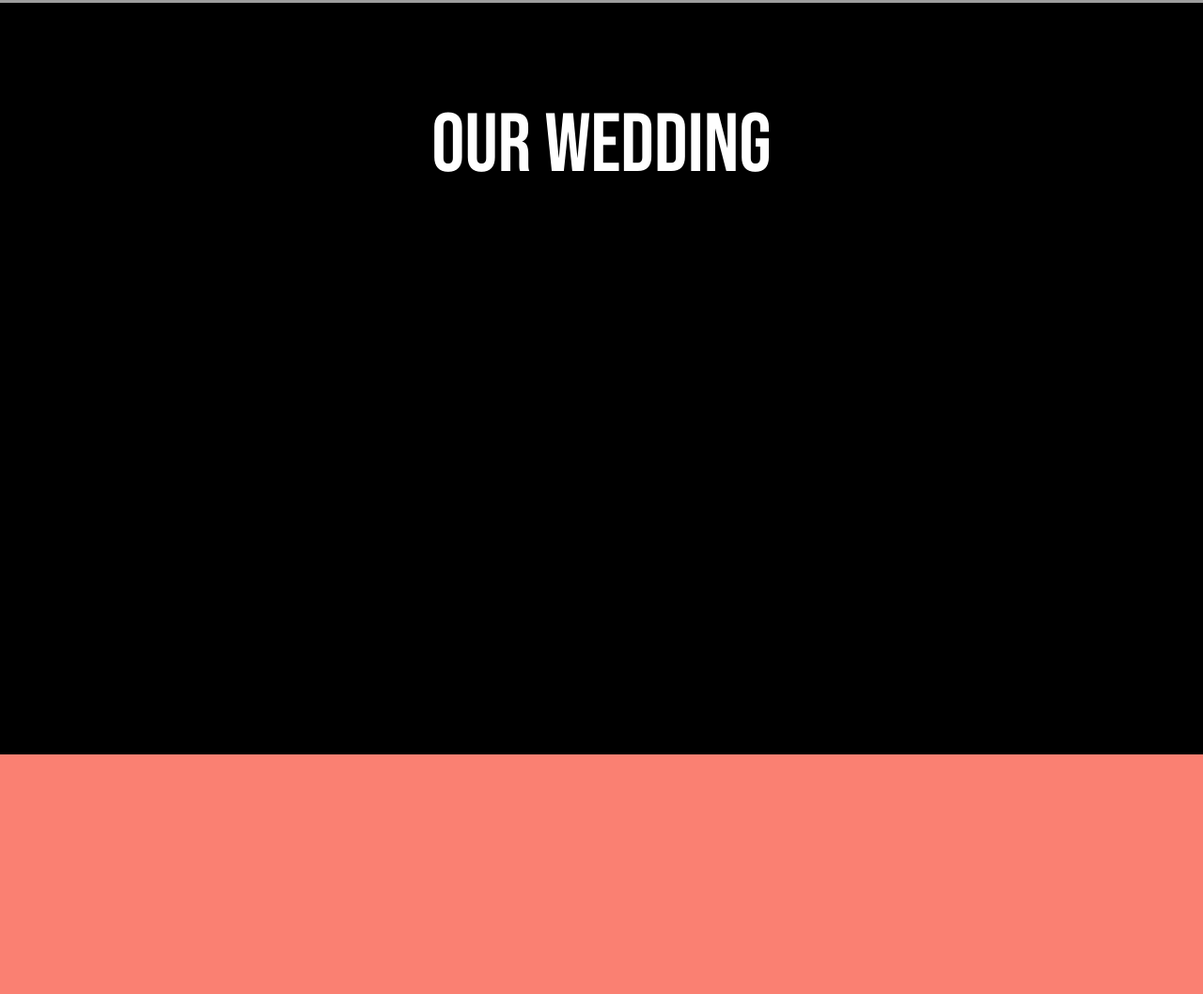
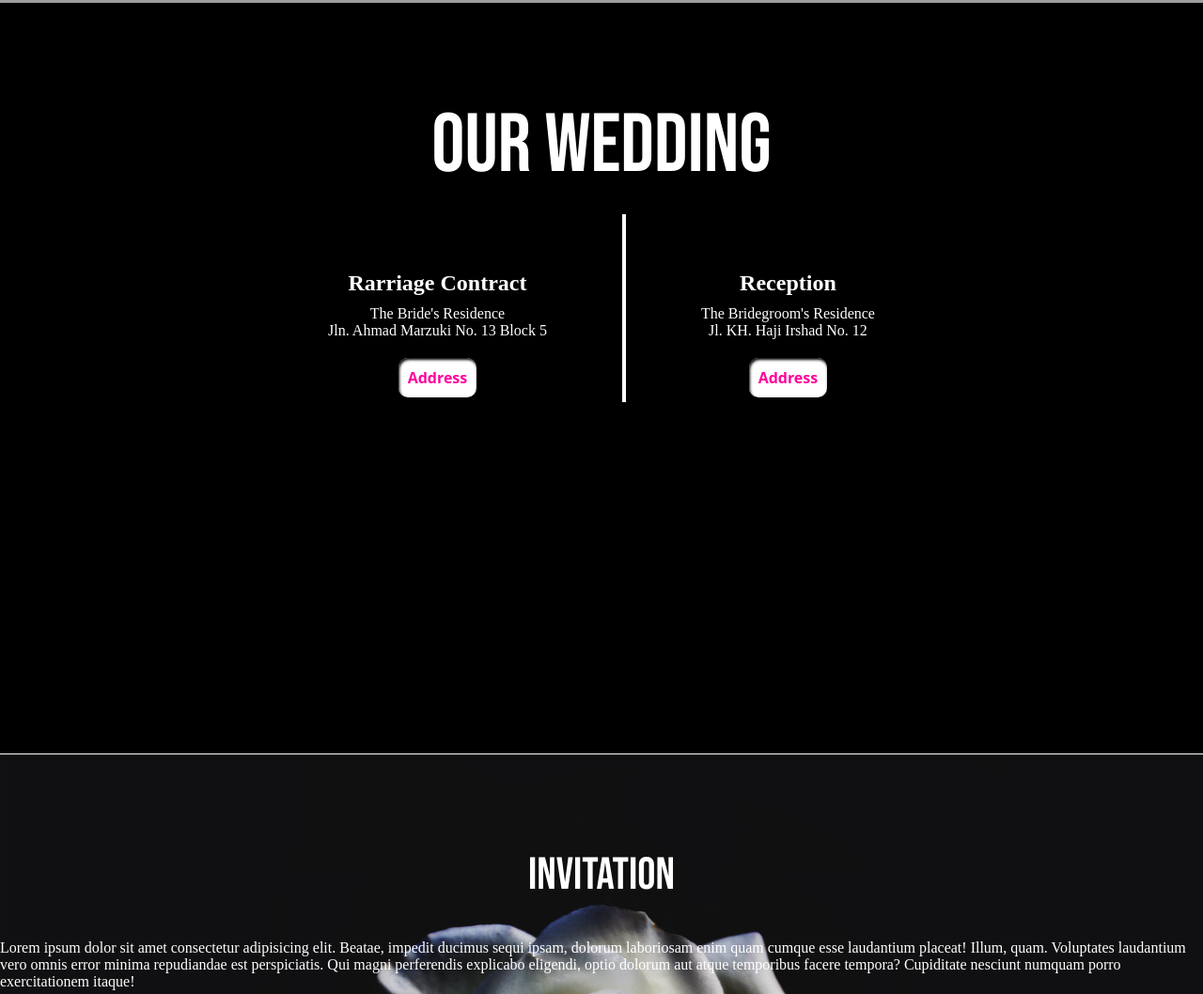
Before and after one commit to andikadirmayuda/Website-Undangan-Pernikahan, a plain HTML site: page index.html in a window 1280 px wide. Shown: the part 797-1855 px from the top of the page at 94% size. Drawn offline with Linux system fonts and the light colour scheme; grey boxes are pictures that could not be loaded.

Commit message:
Second
Address And Invitation

```diff
--- a/index.html
+++ b/index.html
@@ -16,7 +16,7 @@
       <div class="nav">
         <a href="#">Home</a>
         <a href="#about">About</a>
-        <a href="#">Address</a>
+        <a href="#address">Address</a>
         <a href="#">Contact</a>
       </div>
     </section>
@@ -30,7 +30,34 @@
     </section>
 
     <section class="about">
-      <div id="about"><h1>Our Wedding</h1></div>
+      <div id="about">
+        <h1>Our Wedding</h1>
+      </div>
+      <div class="container-about">
+        <div class="left-content">
+          <!-- Konten tampilan kiri di sini -->
+          <h2>Rarriage Contract</h2>
+          <p>The Bride's Residence<br />Jln. Ahmad Marzuki No. 13 Block 5</p>
+          <a href="#address">Address</a>
+        </div>
+        <div class="center-line"></div>
+        <div class="right-content">
+          <!-- Konten tampilan kanan di sini -->
+          <h2>Reception</h2>
+          <p>The Bridegroom's Residence <br />Jl. KH. Haji Irshad No. 12</p>
+          <a href="#address">Address</a>
+        </div>
+      </div>
+    </section>
+
+    <section class="main">
+      <div class="main-1" id="address">
+        <h1>Invitation</h1>
+        <p>
+          Lorem ipsum dolor sit amet consectetur adipisicing elit. Beatae, impedit ducimus sequi ipsam, dolorum laboriosam enim quam cumque esse laudantium placeat! Illum, quam. Voluptates laudantium vero omnis error minima repudiandae est
+          perspiciatis. Qui magni perferendis explicabo eligendi, optio dolorum aut atque temporibus facere tempora? Cupiditate nesciunt numquam porro exercitationem itaque!
+        </p>
+      </div>
     </section>
   </body>
 </html>
--- a/style.css
+++ b/style.css
@@ -33,7 +33,7 @@ a {
   right: 0;
   position: fixed;
   height: 65px;
-  background-color: #a6a2a2;
+  background-color: #393939;
 }
 .nav {
   display: flex;
@@ -117,6 +117,7 @@ a {
 .about {
   background-color: black;
   min-height: 100vh;
+  border-bottom: 1px solid white;
 }
 .about h1 {
   padding-top: 100px;
@@ -126,3 +127,74 @@ a {
   font-size: 88px;
   font-weight: 400;
 }
+
+.container-about {
+  display: flex;
+  justify-content: center;
+}
+
+.left-content {
+  margin-top: 80px;
+  padding-left: -60px;
+  display: inline-block;
+  color: white;
+  text-align: center;
+}
+
+.center-line {
+  background-color: white;
+  height: 200px;
+  width: 4px;
+  margin-top: 20px;
+  margin-right: 80px;
+  margin-left: 80px;
+}
+
+.right-content {
+  margin-top: 80px;
+  padding-right: -60px;
+  display: inline-block;
+  color: white;
+  text-align: center;
+}
+
+.left-content p,
+.right-content p {
+  margin-top: 10px;
+  margin-bottom: 30px;
+}
+
+.left-content a,
+.right-content a {
+  font-family: system-ui, -apple-system, BlinkMacSystemFont, "Segoe UI", Roboto, Oxygen, Ubuntu, Cantarell, "Open Sans", "Helvetica Neue", sans-serif;
+  font-weight: 600;
+  color: var(--pink);
+  background-color: white;
+  height: 20px;
+  width: 10px;
+  padding: 10px;
+  border-radius: 10px;
+  box-shadow: inset 1px 2px 3px black;
+}
+/* Adrees */
+.main {
+  background-color: black;
+  min-height: 100vh;
+  background-image: url(image/sebastian-molina-fotografia-natjj0CTa-s-unsplash.jpg);
+  background-size: cover;
+  background-repeat: no-repeat;
+}
+.main-1 h1 {
+  padding-top: 100px;
+  text-align: center;
+  color: white;
+  font-family: "Bebas Neue", serif;
+  font-size: 48px;
+  font-weight: 400;
+}
+
+.main-1 p {
+  color: white;
+  margin-top: 40px;
+  display: inline-block;
+}
```
Also changed, not shown: image/sebastian-molina-fotografia-natjj0CTa-s-unsplash.jpg (added).
